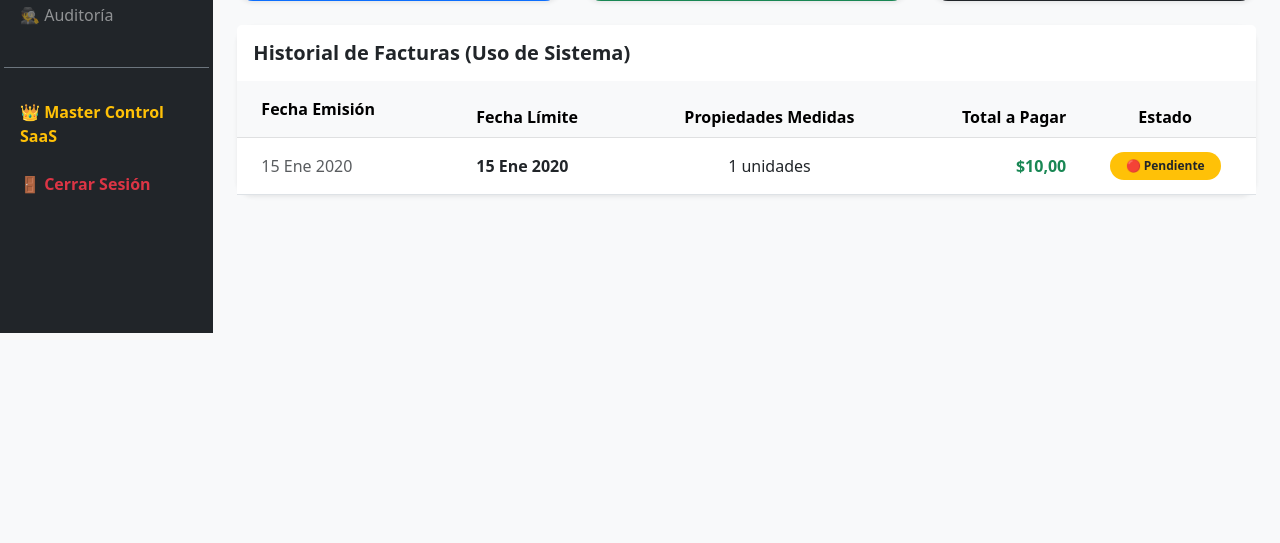
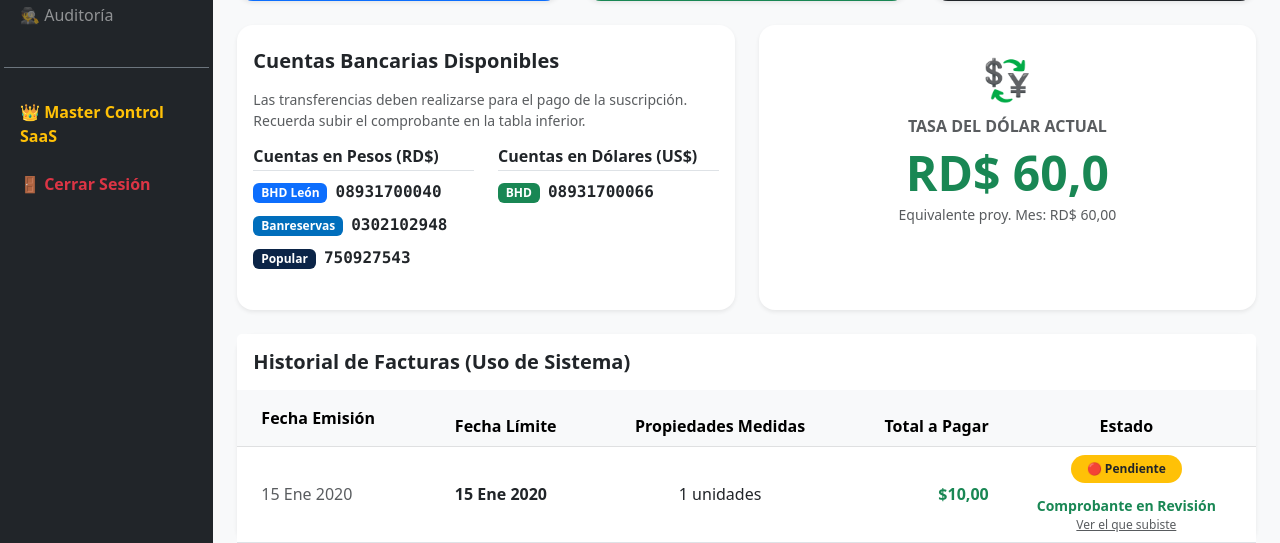
Before and after one commit to Jusetreynoso/alquilo-saas, a Django app: page /mi-suscripcion/ in a window 1280 px wide. Shown: the part 524-1067 px from the top of the page. Before the commit the page ends 857 px from the top, so only its background shows below. Run offline with Django 5.2, Linux system fonts and the light colour scheme; a user stored in the database is signed in; tables that the repository leaves empty hold one stand-in row (values such as "Sample post"); data that the repository does not hold is empty.

Commit message:
Agregada opcion de pago con la cuentas visibles

```diff
--- a/gestion_propiedades/templates/gestion_propiedades/mi_suscripcion.html
+++ b/gestion_propiedades/templates/gestion_propiedades/mi_suscripcion.html
@@ -45,6 +45,44 @@
     </div>
 </div>
 
+<div class="row mb-4">
+    <div class="col-md-6">
+        <div class="card border-0 shadow-sm rounded-4 h-100 bg-white">
+            <div class="card-body py-4">
+                <h5 class="fw-bold mb-3"><i class="fas fa-university text-primary"></i> Cuentas Bancarias Disponibles</h5>
+                <p class="text-muted small mb-3">Las transferencias deben realizarse para el pago de la suscripción. Recuerda subir el comprobante en la tabla inferior.</p>
+
+                <div class="row">
+                    <div class="col-12 col-xl-6 mb-3 mb-xl-0">
+                        <h6 class="text-dark fw-bold border-bottom pb-1">Cuentas en Pesos (RD$)</h6>
+                        <ul class="list-unstyled gap-2 mt-2">
+                            <li class="mb-2"><span class="badge bg-primary me-1">BHD León</span> <span class="user-select-all font-monospace fw-bold">08931700040</span></li>
+                            <li class="mb-2"><span class="badge me-1" style="background-color: #006ebc;">Banreservas</span> <span class="user-select-all font-monospace fw-bold">0302102948</span></li>
+                            <li class="mb-2"><span class="badge me-1" style="background-color: #0b2447;">Popular</span> <span class="user-select-all font-monospace fw-bold">750927543</span></li>
+                        </ul>
+                    </div>
+                    <div class="col-12 col-xl-6">
+                        <h6 class="text-dark fw-bold border-bottom pb-1">Cuentas en Dólares (US$)</h6>
+                        <ul class="list-unstyled gap-2 mt-2">
+                            <li class="mb-2"><span class="badge bg-success me-1">BHD</span> <span class="user-select-all font-monospace fw-bold">08931700066</span></li>
+                        </ul>
+                    </div>
+                </div>
+            </div>
+        </div>
+    </div>
+    <div class="col-md-6">
+        <div class="card border-0 shadow-sm rounded-4 h-100 bg-white text-center d-flex align-items-center justify-content-center">
+            <div class="card-body py-4 w-100">
+                <div class="fs-1 mb-2">💱</div>
+                <h6 class="text-uppercase fw-bold text-muted">Tasa del Dólar Actual</h6>
+                <h2 class="display-5 fw-bold text-success mb-0">RD$ {{ tasa_dolar }}</h2>
+                <small class="opacity-75">Equivalente proy. Mes: RD$ {{ costo_proyectado_pesos|floatformat:2 }}</small>
+            </div>
+        </div>
+    </div>
+</div>
+
 <div class="card border-0 shadow-sm rounded-4">
     <div class="card-header bg-white py-3 border-0">
         <h5 class="mb-0 fw-bold">Historial de Facturas (Uso de Sistema)</h5>
@@ -76,13 +114,40 @@
                         <td class="text-end fw-bold text-success">
                             ${{ factura.monto_total }}
                         </td>
-                        <td class="text-center">
+                        <td class="text-center" style="min-width: 200px;">
                             {% if factura.estado == 'PENDIENTE' %}
-                                <span class="badge bg-warning text-dark px-3 py-2 rounded-pill">🔴 Pendiente</span>
+                                <span class="badge bg-warning text-dark px-3 py-2 rounded-pill mb-2">🔴 Pendiente</span>
+                                {% if factura.comprobante_pago %}
+                                    <div class="small text-success mt-1 fw-bold"><i class="fas fa-check-circle"></i> Comprobante en Revisión</div>
+                                    <a href="{{ factura.comprobante_pago.url }}" target="_blank" class="small text-muted d-block" style="font-size: 0.75rem;">Ver el que subiste</a>
+                                {% else %}
+                                    <form action="{% url 'subir_comprobante_saas' factura.id %}" method="POST" enctype="multipart/form-data" class="mt-2 text-start">
+                                        {% csrf_token %}
+                                        <div class="input-group input-group-sm">
+                                            <input type="file" class="form-control" name="comprobante" required accept=".jpg,.jpeg,.png,.pdf" aria-label="Subir" title="Subir Comprobante">
+                                            <button class="btn btn-outline-primary" type="submit" title="Enviar"><i class="bi bi-upload"></i> Subir</button>
+                                        </div>
+                                    </form>
+                                {% endif %}
                             {% elif factura.estado == 'PAGADA' %}
                                 <span class="badge bg-success px-3 py-2 rounded-pill">🟢 Pagada</span>
+                                {% if factura.comprobante_pago %}
+                                    <br><a href="{{ factura.comprobante_pago.url }}" target="_blank" class="small text-primary mt-1 d-block"><i class="fas fa-file-invoice"></i> Ver Comprobante</a>
+                                {% endif %}
                             {% else %}
-                                <span class="badge bg-danger px-3 py-2 rounded-pill">⚫ Vencida</span>
+                                <span class="badge bg-danger px-3 py-2 rounded-pill mb-2">⚫ Vencida</span>
+                                {% if factura.comprobante_pago %}
+                                    <div class="small text-success mt-1 fw-bold"><i class="fas fa-check-circle"></i> Comprobante en Revisión</div>
+                                    <a href="{{ factura.comprobante_pago.url }}" target="_blank" class="small text-muted d-block" style="font-size: 0.75rem;">Ver el que subiste</a>
+                                {% else %}
+                                    <form action="{% url 'subir_comprobante_saas' factura.id %}" method="POST" enctype="multipart/form-data" class="mt-2 text-start">
+                                        {% csrf_token %}
+                                        <div class="input-group input-group-sm">
+                                            <input type="file" class="form-control" name="comprobante" required accept=".jpg,.jpeg,.png,.pdf" aria-label="Subir" title="Subir Comprobante">
+                                            <button class="btn btn-outline-primary" type="submit" title="Enviar"><i class="bi bi-upload"></i> Subir</button>
+                                        </div>
+                                    </form>
+                                {% endif %}
                             {% endif %}
                         </td>
                     </tr>
--- a/gestion_propiedades/urls.py
+++ b/gestion_propiedades/urls.py
@@ -76,6 +76,7 @@ urlpatterns = [
     path('master-control/test-email/', views.prueba_correo_saas, name='prueba_correo_saas'),
     path('master-control/factura/<int:factura_id>/pagar/', views.marcar_factura_saas_pagada, name='marcar_factura_saas_pagada'),
     path('mi-suscripcion/', views.mi_suscripcion, name='mi_suscripcion'),
+    path('mi-suscripcion/comprobante/<int:factura_id>/', views.subir_comprobante_saas, name='subir_comprobante_saas'),
 
     # --- PORTAL DEL INQUILINO (B2C) ---
     path('portal/login/', views_portal.portal_login, name='portal_login'),
--- /dev/null
+++ b/gestion_propiedades/utils_tasa.py
@@ -0,0 +1,23 @@
+import urllib.request
+import json
+from django.core.cache import cache
+
+def obtener_tasa_dolar():
+    tasa = cache.get('tasa_dolar_bhd')
+    if tasa:
+        return tasa
+
+    try:
+        # Usamos ExchangeRate-API como fuente estable para la tasa del dólar (DOP)
+        # ya que los portales bancarios dominicanos suelen bloquear scrapers.
+        req = urllib.request.Request('https://api.exchangerate-api.com/v4/latest/USD')
+        r = urllib.request.urlopen(req, timeout=5)
+        data = json.loads(r.read().decode('utf-8'))
+        tasa = data['rates']['DOP']
+
+        # Guardar en cache por 12 horas para no hacer peticiones lentas constantemente
+        cache.set('tasa_dolar_bhd', tasa, 60 * 60 * 12)
+        return tasa
+    except Exception:
+        # Tasa de fallback en caso de error de conexión
+        return 60.00
--- a/gestion_propiedades/views.py
+++ b/gestion_propiedades/views.py
@@ -1063,6 +1063,7 @@ def mi_suscripcion(request):
     Vista B2B para que el cliente vea su facturación SaaS ($1 por propiedad).
     """
     from .models import Propiedad, FacturaSaaS
+    from .utils_tasa import obtener_tasa_dolar
 
     propiedades_activas = Propiedad.objects.filter(
         portafolio__propietario=request.user,
@@ -1077,14 +1078,38 @@ def mi_suscripcion(request):
     except Exception:
         suscripcion = None
 
+    tasa_dolar = obtener_tasa_dolar()
+    costo_proyectado_pesos = (propiedades_activas * 1.00) * tasa_dolar
+
     context = {
         'titulo_pagina': 'Mi Facturación B2B',
         'propiedades_activas': propiedades_activas,
         'costo_proyectado': costo_proyectado,
+        'costo_proyectado_pesos': costo_proyectado_pesos,
         'facturas_saas': facturas_saas,
         'suscripcion': suscripcion,
+        'tasa_dolar': tasa_dolar,
     }
     return render(request, 'gestion_propiedades/mi_suscripcion.html', context)
+
+@login_required(login_url='/login/')
+@propietario_requerido
+def subir_comprobante_saas(request, factura_id):
+    """
+    Permite al usuario subir un comprobante de pago para su factura SaaS.
+    """
+    from .models import FacturaSaaS
+
+    factura = get_object_or_404(FacturaSaaS, id=factura_id, usuario=request.user)
+
+    if request.method == 'POST' and 'comprobante' in request.FILES:
+        factura.comprobante_pago = request.FILES['comprobante']
+        factura.save()
+        messages.success(request, f'¡Comprobante para la factura por ${factura.monto_total} enviado para validación!')
+    else:
+        messages.error(request, 'No se pudo subir el archivo. Intenta de nuevo.')
+
+    return redirect('mi_suscripcion')
 
 @login_required(login_url='/login/')
 def generar_corte_saas(request):
```
